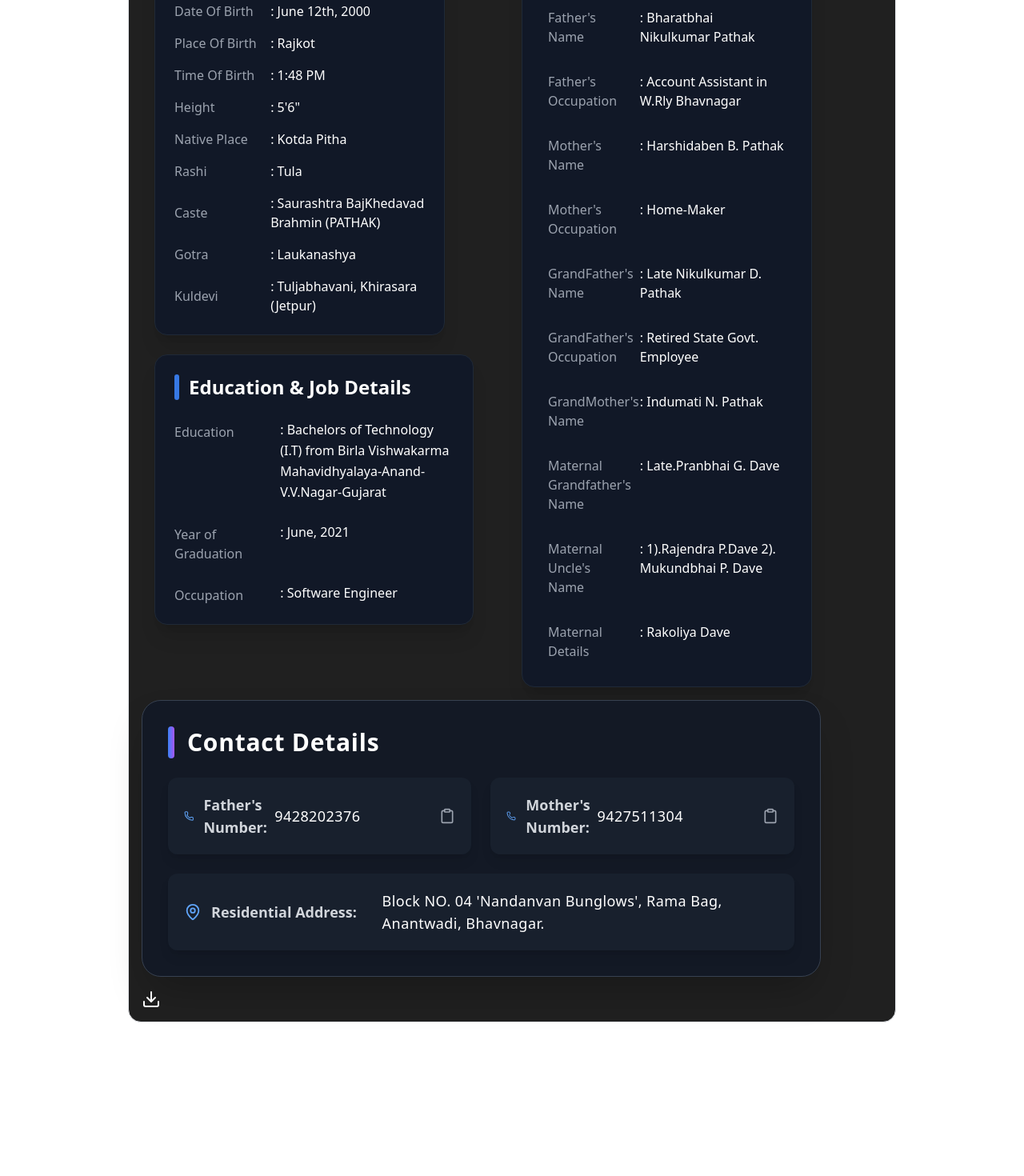
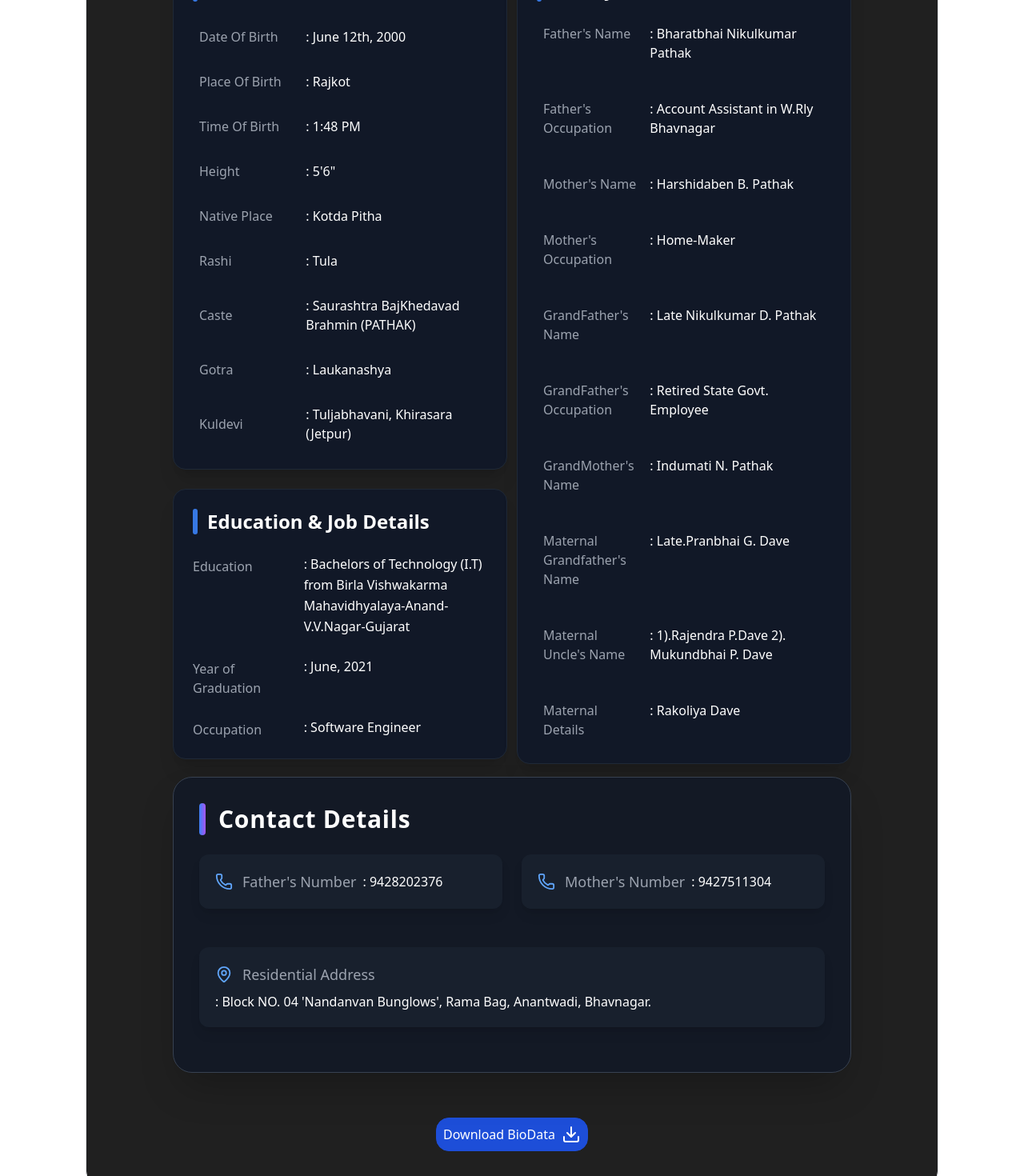
Before and after one commit to pathak-tirath/biodata, a React (Vite) app: page / in a window 1280 px wide. Shown: the part 440-1910 px from the top of the page at 80% size. Before the commit the page ends 1758 px from the top, so only its background shows below. Built offline with nearby package versions, Linux system fonts and the light colour scheme.

Commit message:
Final commit

```diff
--- a/src/App.tsx
+++ b/src/App.tsx
@@ -1,47 +1,123 @@
-
-// import Header from '@/components/Header/Header'
-// import Index from './components/Details'
-
-// const App = () => {
-//   return (
-//     <div className='m-10 border w-9/12 mx-auto bg-[#202020] text-white rounded-2xl p-4'>
-//       <Header />
-//       <Index />
-//     </div>
-//   )
-// }
-
-// export default App
-
-import Header from '@/components/Header/Header';
-import Index from './components/Details';
-import { jsPDF } from 'jspdf';
-import html2canvas from 'html2canvas';
-import { Download } from 'lucide-react';
-
+import Header from "@/components/Header/Header";
+import Index from "./components/Details";
+import { jsPDF } from "jspdf";
+import html2canvas from "html2canvas";
+import { Download } from "lucide-react";
+import { useState } from "react";
 
 const App = () => {
-  const downloadPDF = () => {
-    const content = document.getElementById('pdf-content');
+  const [isDownloading, setIsDownloading] = useState(false);
 
-    html2canvas(content, { scale: 2 }).then((canvas) => {
-      const imgData = canvas.toDataURL('image/png');
-      const pdf = new jsPDF('p', 'mm', 'a4');
-      const imgWidth = 210;
-      const imgHeight = (canvas.height * imgWidth) / canvas.width;
-      pdf.addImage(imgData, 'PNG', 0, 0, imgWidth, imgHeight);
-      pdf.save('profile.pdf');
-    });
+  const downloadPDF = async () => {
+    try {
+      setIsDownloading(true);
+      const content = document.getElementById("pdf-content");
+
+      if (!content) {
+        throw new Error("Content element not found");
+      }
+
+      // Create a wrapper with white background
+      const wrapper = document.createElement("div");
+      wrapper.style.backgroundColor = "#000";
+      wrapper.style.color = "#fff";
+      wrapper.style.position = "absolute";
+      wrapper.style.left = "-9999px";
+      wrapper.style.padding = "20px";
+
+      // Inject a style element to adjust SVG/icon alignment
+      const style = document.createElement("style");
+      style.innerHTML = `
+      svg, .lucide {
+        vertical-align: middle !important;
+        display: inline-block !important;
+      }
+
+        .animate-pulse{
+           vertical-align: middle !important;
+        display: inline-block !important;
+        position: relative;
+        top: 6px; /* Adjust this value as needed */
+        }
+      /* Nudge icons downward by 2px.
+         Adjust the value if necessary. */
+      svg {
+        position: relative;
+        top:1px;
+      }
+          `;
+      wrapper.appendChild(style);
+
+      // Clone the content
+      const clonedContent = content.cloneNode(true);
+
+      wrapper.appendChild(clonedContent);
+      document.body.appendChild(wrapper);
+
+      // Enhanced html2canvas configuration
+      const canvas = await html2canvas(wrapper, {
+        scale: 2,
+        useCORS: true,
+        backgroundColor: "#000",
+        logging: false,
+        allowTaint: true,
+        scrollX: 0,
+        scrollY: 0,
+        windowWidth: wrapper.offsetWidth - 160,
+        windowHeight: wrapper.offsetHeight,
+        x: 0,
+        y: 0,
+      });
+
+      // Clean up
+      document.body.removeChild(wrapper);
+
+      // PDF Generation
+      const imgData = canvas.toDataURL("image/jpeg", 1.0);
+      const pdf = new jsPDF({
+        orientation: "portrait",
+        unit: "mm",
+        format: "a4",
+      });
+
+      const pdfWidth = pdf.internal.pageSize.getWidth();
+      const pdfHeight = pdf.internal.pageSize.getHeight();
+
+      const imgWidth = pdfWidth;
+      const imgHeight = pdfHeight;
+
+      // Adjust image to fit within a single page without pagination
+      pdf.addImage(imgData, "JPEG", 0, 0, imgWidth, imgHeight, "", "FAST");
+
+      const filename = `biodata_${new Date().toISOString().slice(0, 10)}.pdf`;
+      pdf.save(filename);
+    } catch (error) {
+      console.error("PDF generation failed:", error);
+      alert("Failed to generate PDF. Please try again.");
+    } finally {
+      setIsDownloading(false);
+    }
   };
 
   return (
-    <div className='m-10 border w-9/12 mx-auto bg-[#202020] text-white rounded-2xl p-4'>
-      <div id='pdf-content'>
+    <div className="mt-10 border w-10/12 mx-auto bg-[#202020] text-white rounded-2xl sm:p-4">
+      <div id="pdf-content" className="min-h-screen max-w-4xl mx-auto p-6">
         <Header />
         <Index />
       </div>
-      <div className='text-center mt-4'>
-        <Download onClick={downloadPDF}>Download PDF</Download>
+      <div className="text-center mt-8 flex justify-center mb-6">
+        <button
+          className={`border border-blue-700 rounded-2xl p-2 bg-blue-700 flex items-center justify-center gap-2 hover:bg-blue-800 transition-colors ${
+            isDownloading ? "opacity-50 cursor-not-allowed" : ""
+          }`}
+          onClick={downloadPDF}
+          disabled={isDownloading}
+        >
+          <span className="flex items-center gap-2">
+            {isDownloading ? "Generating PDF..." : "Download BioData"}
+            <Download className={isDownloading ? "animate-pulse" : ""} />
+          </span>
+        </button>
       </div>
     </div>
   );
--- a/src/components/Details/Contact.tsx
+++ b/src/components/Details/Contact.tsx
@@ -1,20 +1,29 @@
-
-import { JSX, useState } from "react";
-import { Clipboard, ClipboardCheck, Phone, MapPin } from "lucide-react";
+import { JSX } from "react";
+import {  Phone, MapPin } from "lucide-react";
 
 const Contact = () => {
   return (
-    <div className="relative bg-gray-900 bg-opacity-80 backdrop-blur-md border border-gray-700 rounded-3xl p-8 w-11/12 shadow-2xl transition-all duration-300">
+    <div className=" bg-gray-900 bg-opacity-80 backdrop-blur-md border border-gray-700 rounded-3xl p-8  shadow-2xl transition-all duration-300">
       {/* Header */}
       <div className="flex items-center gap-4 mb-6">
         <div className="bg-gradient-to-r from-blue-500 to-purple-500 w-2 h-10 rounded-full"></div>
-        <h2 className="font-extrabold text-3xl text-white tracking-wide">Contact Details</h2>
+        <h2 className="font-extrabold text-3xl text-white tracking-wide">
+          Contact Details
+        </h2>
       </div>
 
       {/* Contact Grid - Full Width */}
-      <div className="grid grid-cols-2 gap-6">
-        <DetailRow icon={<Phone size={22} />} label="Father's Number" value="9428202376" />
-        <DetailRow icon={<Phone size={22} />} label="Mother's Number" value="9427511304" />
+      <div className="w-full gap-6 md:flex">
+        <DetailRow
+          icon={<Phone size={22} />}
+          label="Father's Number"
+          value="9428202376"
+        />
+        <DetailRow
+          icon={<Phone size={22} />}
+          label="Mother's Number"
+          value="9427511304"
+        />
       </div>
 
       {/* Full-width Address */}
@@ -31,37 +40,34 @@ const Contact = () => {
 };
 
 // Contact Row with Copy Feature
-const DetailRow = ({ icon, label, value, isLong = false }: {
+const DetailRow = ({
+  icon,
+  label,
+  value,
+  isLong = false,
+}: {
   icon: JSX.Element;
   label: string;
   value: string;
   isLong?: boolean;
 }) => {
-  const [copied, setCopied] = useState(false);
 
-  const handleCopy = () => {
-    navigator.clipboard.writeText(value);
-    setCopied(true);
-    setTimeout(() => setCopied(false), 1500);
-  };
 
   return (
-    <div className={`flex items-center justify-between group bg-gray-800/50 p-5 rounded-xl shadow-lg hover:bg-gray-700 transition-all duration-300 ${isLong ? "w-full col-span-2" : "w-full"}`}>
+    <div
+      className={`flex  items-center mb-6 flex-wrap group bg-gray-800/50 p-5 gap-2 rounded-xl shadow-lg hover:bg-gray-700 transition-all duration-300 ${
+        isLong ? "w-full col-span-2" : "w-full"
+      }`}
+    >
       {/* Left Side - Icon & Label */}
-      <div className="flex items-center gap-3 text-blue-400 text-lg font-semibold w-1/3">
+      <div className="flex items-center justify-start gap-3 text-blue-400 text-lg font-semibold">
         {icon}
-        <span className="text-gray-300">{label}:</span>
+        <div className="font-medium text-gray-400">{label}</div>
       </div>
 
       {/* Right Side - Value & Copy Button */}
-      <div className="flex justify-between items-center text-white text-lg font-medium tracking-wide w-2/3">
-        <span>{value}</span>
-        {!isLong && (
-          <button onClick={handleCopy} className="text-gray-400 hover:text-blue-400 transition-colors duration-200">
-            {copied ? <ClipboardCheck size={20} /> : <Clipboard size={20} />}
-          </button>
-        )}
-      </div>
+
+      <div>: {value}</div>
     </div>
   );
 };
--- a/src/components/Details/Education.tsx
+++ b/src/components/Details/Education.tsx
@@ -1,6 +1,6 @@
 const Education = () => {
     return (
-      <div className="bg-gray-900 border border-gray-800 rounded-2xl p-6 w-11/12 shadow-xl hover:shadow-2xl transition-all duration-300 mt-10">
+      <div className="bg-gray-900 border border-gray-800 rounded-2xl p-6  shadow-xl hover:shadow-2xl transition-all duration-300 mt-10">
         {/* Header */}
         <div className="flex items-center gap-3 mb-6">
           <div className="bg-blue-500 w-1.5 h-8 rounded-full animate-pulse"></div>
--- a/src/components/Details/Family.tsx
+++ b/src/components/Details/Family.tsx
@@ -1,9 +1,8 @@
-
 const Family = () => {
   return (
-    <div className="bg-gray-900 border border-gray-800 rounded-2xl p-6 w-5/6 shadow-xl hover:shadow-2xl transition-all duration-300">
+    <div className="bg-gray-900 border border-gray-800 rounded-2xl px-6  shadow-xl hover:shadow-2xl transition-all duration-300">
       {/* Header */}
-      <div className="flex items-center gap-3 mb-6">
+      <div className="flex items-center gap-3 mb-6 pt-6 pb-1">
         <div className="bg-blue-500 w-1.5 h-8 rounded-full animate-pulse"></div>
         <h2 className="font-bold text-2xl text-white">Family Details</h2>
       </div>
@@ -33,7 +32,6 @@ const Family = () => {
         <DetailRow
           label="Maternal Uncle's Name"
           value="1).Rajendra P.Dave 2). Mukundbhai P. Dave"
-
         />
         <DetailRow label="Maternal Details" value="Rakoliya Dave" />
       </div>
@@ -41,19 +39,17 @@ const Family = () => {
   );
 };
 
-
-const DetailRow = ({ label, value }:{label:string, value:string}) => (
-  <div className="flex items-start group hover:bg-gray-800/30 p-2 rounded-lg transition-all duration-200">
+const DetailRow = ({ label, value }: { label: string; value: string }) => (
+  <div className="flex items-start group hover:bg-gray-800/30 px-2 pb-[30px]  rounded-lg transition-all duration-200">
     <div className="w-1/3">
       <span className="font-medium text-gray-400 group-hover:text-gray-300 transition-colors duration-200">
         {label}
       </span>
     </div>
-    <div className="w-2/3 pl-4 break-words text-white group-hover:text-blue-400 transition-colors duration-200">
+    <div className="w-2/3 pl-8 sm:pl-4 break-words text-white group-hover:text-blue-400 transition-colors duration-200">
       : {value}
     </div>
   </div>
 );
 
-
 export default Family;
--- a/src/components/Details/Personal.tsx
+++ b/src/components/Details/Personal.tsx
@@ -1,6 +1,6 @@
 const Personal = () => {
   return (
-    <div className="bg-gray-900 border border-gray-800 rounded-2xl p-6 w-5/6 shadow-xl hover:shadow-2xl transition-all duration-300">
+    <div className="bg-gray-900 border border-gray-800 rounded-2xl p-6  shadow-xl hover:shadow-2xl transition-all duration-300">
       {/* Header */}
       <div className="flex items-center gap-3 mb-6">
         <div className="bg-blue-500 w-1.5 h-8 rounded-full animate-pulse"></div>
@@ -27,9 +27,9 @@ const Personal = () => {
 };
 
 const DetailRow = ({ label, value }: { label: string; value: string }) => (
-  <div className="flex items-center group">
+  <div className="flex items-center group hover:bg-gray-800/30 p-2 rounded-lg">
     <div className="w-1/3">
-      <span className="font-medium text-gray-400 group-hover:text-gray-300 transition-colors duration-200">
+      <span className="font-medium text-gray-400  group-hover:text-gray-300 transition-colors duration-200">
         {label}
       </span>
     </div>
--- a/src/components/Details/index.tsx
+++ b/src/components/Details/index.tsx
@@ -6,7 +6,7 @@ import Contact from "./Contact";
 const Index = () => {
   return (
     <>
-    <div className="grid grid-cols-2 md:grid-cols-2 sm:grid-cols-1 gap-6 p-4">
+    <div className="grid gap-3 md:grid-cols-2 sm:grid-cols-1 py-4">
       <div className="space-y-6">
         <Personal />
         <Education />
--- a/src/components/Header/Details.tsx
+++ b/src/components/Header/Details.tsx
@@ -2,12 +2,12 @@ const Details = () => {
   return (
     <div className="flex flex-col">
       {/* Name with refined typography */}
-      <div className="text-5xl font-extrabold tracking-wide text-white">
+      <div className="text-3xl sm:text-5xl font-extrabold tracking-wide text-white mb-2">
         TIRATH PATHAK
       </div>
 
       {/* Creative approach: Thin gradient line instead of dots */}
-      <div className="w-full h-1 bg-gradient-to-r from-blue-500 via-red-500 to-green-500 mt-2 rounded-full"></div>
+      <div className="w-full h-1 bg-gradient-to-r from-blue-500 via-red-500 to-green-500 mt-2 rounded-full animate-pulse"></div>
 
       {/* Job Title & Company */}
       <div className="text-xl text-gray-300 mt-3">
--- a/src/components/Header/Header.tsx
+++ b/src/components/Header/Header.tsx
@@ -3,7 +3,7 @@ import Details from "./Details";
 
 const Header = () => {
   return (
-    <div className="flex items-center bg-gray-900 bg-opacity-90 p-6 rounded-3xl shadow-xl w-11/12">
+    <div className="flex-column sm:flex items-center bg-gray-900 bg-opacity-90 p-6 rounded-3xl shadow-xl">
       <Image />
       <Details />
     </div>
--- a/src/components/Header/Image.tsx
+++ b/src/components/Header/Image.tsx
@@ -3,7 +3,7 @@ import Photo from "@/assets/images/tirath.png";
 
 const Image = () => {
   return (
-    <div className="p-2 w-1/4">
+    <div className="p-2 sm:w-1/4 sm:mb-0 w-11/12 mb-4 justify-center flex">
       <img
         src={Photo}
         alt="Tirath Pathak"
```
